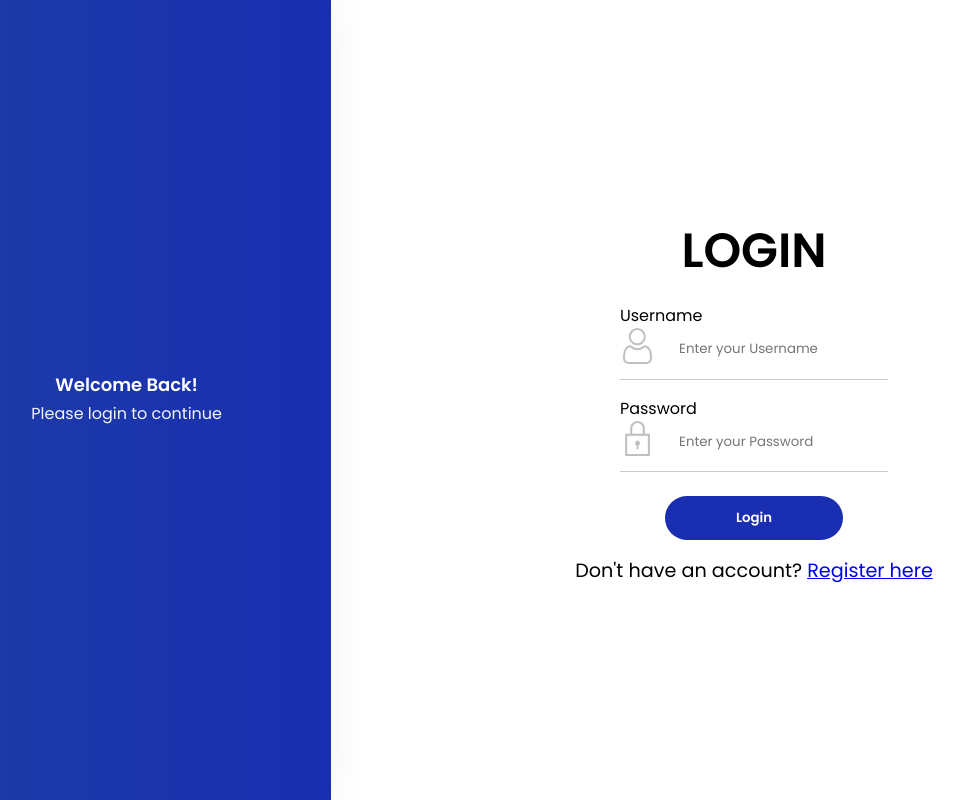
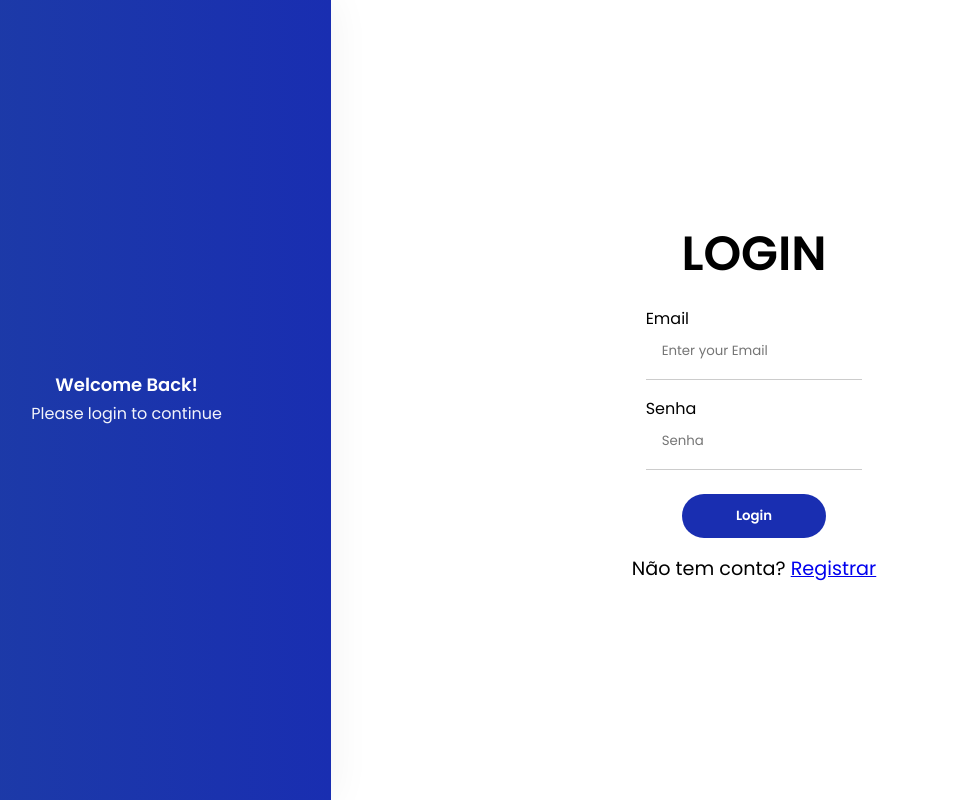
Before and after one commit to Artelie-PI/Artelie-FrontEnd, a Vue app: page /login in a window 1280 px wide. Shown: the whole page, without its empty margins (78-1041 px from the left). Built offline with nearby package versions, Linux system fonts and the light colour scheme.

Commit message:
Feat: Atualizar autenticação para usar email e adicionar verificação de email

```diff
--- a/src/api/auth.js
+++ b/src/api/auth.js
@@ -1,8 +1,8 @@
 import apiClient from '@/axios'
 
 // Login
-export async function login(username, password) {
-  const { data } = await apiClient.post('/token/', { username, password })
+export async function login(email, password) {
+  const { data } = await apiClient.post('/token/', { email, password })
   localStorage.setItem('access_token', data.access)
   localStorage.setItem('refresh_token', data.refresh)
   return data
--- a/src/axios/index.js
+++ b/src/axios/index.js
@@ -1,14 +1,12 @@
-// src/axios/index.js
 import axios from 'axios'
 
 const apiClient = axios.create({
-  baseURL: 'https://artelie-backend.onrender.com/api',
+  baseURL: 'https://artelie-backend.onrender.com/',
   headers: {
     'Content-Type': 'application/json',
   },
 })
 
-// Envia token automaticamente se existir
 apiClient.interceptors.request.use((config) => {
   const token = localStorage.getItem('access_token')
   if (token) {
@@ -17,4 +15,28 @@ apiClient.interceptors.request.use((config) => {
   return config
 })
 
+apiClient.interceptors.response.use(
+  response => response,
+  async error => {
+    const originalRequest = error.config
+    if (error.response && error.response.status === 401 && !originalRequest._retry) {
+      const refresh = localStorage.getItem('refresh_token')
+      if (refresh) {
+        try {
+          const { data } = await apiClient.post('/token/refresh/', { refresh })
+          localStorage.setItem('access_token', data.access)
+          originalRequest.headers.Authorization = `Bearer ${data.access}`
+          originalRequest._retry = true
+          return apiClient(originalRequest)
+        } catch (refreshError) {
+          localStorage.removeItem('access_token')
+          localStorage.removeItem('refresh_token')
+          window.location = '/login'
+        }
+      }
+    }
+    return Promise.reject(error)
+  }
+)
+
 export default apiClient
--- a/src/components/AuthForm.vue
+++ b/src/components/AuthForm.vue
@@ -1,81 +1,114 @@
+<template>
+  <form class="form-inner" @submit.prevent="props.mode === 'login' ? onLogin() : onRegister()">
+    <!-- Login -->
+    <div v-if="props.mode === 'login'" class="form-block">  <!-- ✅ v-if ao invés de v-show -->
+      <div class="input-group">
+        <label for="loginEmail">Email</label>
+        <div class="inputWrapper">
+          <input
+            id="loginEmail"
+            v-model="props.form.loginEmail"
+            type="email"
+            placeholder="Enter your Email"
+            required
+          />
+        </div>
+      </div>
+      <div class="input-group">
+        <label for="loginPassword">Senha</label>
+        <div class="inputWrapper">
+          <input
+            id="loginPassword"
+            v-model="props.form.loginPassword"
+            type="password"
+            placeholder="Senha"
+            required
+          />
+        </div>
+      </div>
+      <button type="submit">Login</button>
+      <p class="register">Não tem conta? <a href="#" @click.prevent="onRequestRegister">Registrar</a></p>
+    </div>
+
+    <!-- Register -->
+    <div v-if="props.mode === 'register'" class="form-block">  <!-- ✅ v-if ao invés de v-show -->
+      <div class="input-group">
+        <label for="username">Username</label>
+        <div class="inputWrapper">
+          <input
+            id="username"
+            v-model="props.form.username"
+            placeholder="Seu Username"
+            required
+          />
+        </div>
+      </div>
+      <div class="input-group">
+        <label for="email">Email</label>
+        <div class="inputWrapper">
+          <input
+            id="email"
+            v-model="props.form.email"
+            type="email"
+            placeholder="Seu Email"
+            required
+          />
+        </div>
+      </div>
+      <div class="input-group">
+        <label for="full_name">Nome Completo</label>
+        <div class="inputWrapper">
+          <input
+            id="full_name"
+            v-model="props.form.full_name"
+            placeholder="Nome Completo"
+            required
+          />
+        </div>
+      </div>
+      <div class="input-group">
+        <label for="password">Senha (min. 8 caracteres)</label>
+        <div class="inputWrapper">
+          <input
+            id="password"
+            v-model="props.form.password"
+            type="password"
+            placeholder="Senha"
+            required
+            minlength="8"
+          />
+        </div>
+      </div>
+      <div class="input-group">
+        <label for="confirmPassword">Confirmar Senha</label>
+        <div class="inputWrapper">
+          <input
+            id="confirmPassword"
+            v-model="props.form.confirmPassword"
+            type="password"
+            placeholder="Confirme a Senha"
+            required
+            minlength="8"
+          />
+        </div>
+      </div>
+      <button type="submit">Registrar</button>
+      <p class="register">Já tem conta? <a href="#" @click.prevent="onRequestLogin">Login</a></p>
+    </div>
+  </form>
+</template>
+
 <script setup>
 const props = defineProps({
   form: { type: Object, required: true },
   mode: { type: String, required: true }
 })
 const emit = defineEmits(['request-register', 'request-login', 'do-login', 'do-register'])
-
 function onRequestRegister() { emit('request-register') }
 function onRequestLogin() { emit('request-login') }
 function onLogin() { emit('do-login') }
 function onRegister() { emit('do-register') }
 </script>
-
-<template>
-  <form class="form-inner" @submit.prevent="props.mode === 'login' ? onLogin() : onRegister()">
-    <!-- Login -->
-    <div v-show="props.mode === 'login'" class="form-block">
-      <div class="input-group">
-        <label for="loginUsername">Username</label>
-        <div class="inputWrapper">
-          <span><img class="userIcon" src="@/assets/images/userIcon.png" alt="user" /></span>
-          <input id="loginUsername" v-model="props.form.loginUsername" placeholder="Enter your Username" />
-        </div>
-      </div>
-
-      <div class="input-group">
-        <label for="loginPassword">Password</label>
-        <div class="inputWrapper">
-          <span><img class="userIcon" src="@/assets/images/passwordIcon.png" alt="lock" /></span>
-          <input id="loginPassword" v-model="props.form.loginPassword" type="password" placeholder="Enter your Password" />
-        </div>
-      </div>
-      <button type="submit">Login</button>
-      <p class="register">Don't have an account? <a href="#" @click.prevent="onRequestRegister">Register here</a></p>
-    </div>
-
-    <!-- Register -->
-    <div v-show="props.mode === 'register'" class="form-block">
-      <div class="input-group">
-        <label for="username">Username</label>
-        <div class="inputWrapper">
-          <input id="username" v-model="props.form.username" placeholder="Your Username" />
-        </div>
-      </div>
-
-      <div class="input-group">
-        <label for="email">Email</label>
-        <div class="inputWrapper">
-          <input id="email" v-model="props.form.email" placeholder="Your Email" />
-        </div>
-      </div>
-
-      <div class="input-group">
-        <label for="full_name">Full Name</label>
-        <div class="inputWrapper">
-          <input id="full_name" v-model="props.form.full_name" placeholder="Your Full Name" />
-        </div>
-      </div>
-
-      <div class="input-group">
-        <label for="password">Password (min. 6 caracteres)</label>
-        <div class="inputWrapper">
-          <input id="password" v-model="props.form.password" type="password" placeholder="Your Password" />
-        </div>
-      </div>
-
-      <div class="input-group">
-        <label for="confirmPassword">Confirm Password</label>
-        <div class="inputWrapper">
-          <input id="confirmPassword" v-model="props.form.confirmPassword" type="password" placeholder="Repeat Password" />
-        </div>
-      </div>
-
-      <button type="submit">Register</button>
-      <p class="register">Already have an account? <a href="#" @click.prevent="onRequestLogin">Login here</a></p>
-    </div>
-  </form>
-</template>
 
 <style scoped>
 .form-block { width:100%; display:flex; flex-direction:column; align-items:center; transition: opacity .4s ease; }
--- a/src/main.js
+++ b/src/main.js
@@ -1,14 +1,10 @@
 import './assets/main.css'
-
 import { createApp } from 'vue'
 import { createPinia } from 'pinia'
-
 import App from './App.vue'
 import router from './router'
 
 const app = createApp(App)
-
 app.use(createPinia())
 app.use(router)
-
 app.mount('#app')
--- a/src/router/index.js
+++ b/src/router/index.js
@@ -6,8 +6,9 @@ import ProductLayout from '@/layouts/ProductLayout.vue'
 import ProductView from '@/views/ProductView.vue'
 import RelatedProduct from '@/components/RelatedProduct.vue'
 import CartView from '@/views/CartView.vue'
-import CategoryView from '@/views/CategoryView.vue' // import direto; você pode lazy-load se preferir
+import CategoryView from '@/views/CategoryView.vue'
 import ContactView from '@/views/ContactView.vue'
+import VerifyEmailView from '@/views/VerifyEmailView.vue' // NOVO
 
 const router = createRouter({
   history: createWebHistory(import.meta.env.BASE_URL),
@@ -17,10 +18,10 @@ const router = createRouter({
       name: 'default',
       component: DefaultLayout,
       children: [
-       { path: '', name: 'home', component: HomeView },
-       { path: 'category/:slug', name: 'category', component: CategoryView },
-       { path: 'contact', name: 'contact', component: ContactView },
-       { path: '/shop', name: 'cart', component: CartView }
+        { path: '', name: 'home', component: HomeView },
+        { path: 'category/:slug', name: 'category', component: CategoryView },
+        { path: 'contact', name: 'contact', component: ContactView },
+        { path: '/shop', name: 'cart', component: CartView }
       ],
     },
     {
@@ -30,7 +31,6 @@ const router = createRouter({
       children: [
         { path: '/produto', name: 'product', component: ProductView },
         { path: 'relacionados', name: 'related-products', component: RelatedProduct },
-
       ],
     },
     {
@@ -38,7 +38,11 @@ const router = createRouter({
       name: 'login',
       component: LoginView,
     },
-
+    {
+      path: '/verify-email/:token',
+      name: 'verify-email',
+      component: VerifyEmailView,
+    }
   ],
 })
 
--- a/src/stores/user.js
+++ b/src/stores/user.js
@@ -1,6 +1,6 @@
-// src/stores/user.js
 import { defineStore } from 'pinia'
 import { login as apiLogin, logout as apiLogout } from '@/api/auth'
+import apiClient from '@/axios'
 
 export const useUserStore = defineStore('user', {
   state: () => ({
@@ -8,23 +8,25 @@ export const useUserStore = defineStore('user', {
     accessToken: localStorage.getItem('access_token') || null,
     refreshToken: localStorage.getItem('refresh_token') || null,
   }),
-
   getters: {
     isAuthenticated: (state) => !!state.accessToken,
     displayName: (state) => state.user?.username || 'Usuário',
   },
-
   actions: {
-    async login(username, password) {
-      const data = await apiLogin(username, password)
+    async login(email, password) {
+      const data = await apiLogin(email, password)
       this.accessToken = data.access
       this.refreshToken = data.refresh
       localStorage.setItem('access_token', data.access)
       localStorage.setItem('refresh_token', data.refresh)
-
-      this.user = { username } // simulação, depois pode buscar no backend
+      // Busca infos do usuário autenticado
+      try {
+        const { data: userData } = await apiClient.get('/users/me')
+        this.user = userData
+      } catch {
+        this.user = { email }
+      }
     },
-
     logout() {
       this.user = null
       this.accessToken = null
--- a/src/views/CartView.vue
+++ b/src/views/CartView.vue
@@ -1,6 +1,6 @@
 <script setup>
 import { ref, computed } from "vue";
-import { useRouter } from "vue-router";
+import { RouterLink, useRouter } from "vue-router";
 import { useCartStore } from "@/stores/cart";
 
 const router = useRouter();
@@ -133,7 +133,7 @@ const totalWithDiscountAndShipping = computed(() => {
       <button class="btn voltar" @click="voltarLoja">VOLTAR À LOJA</button>
 
       <p class="login-text">
-        Tem uma conta? <span class="login-link">LOGIN</span> para finalizar suas compras
+        Tem uma conta? <span class="login-link"><RouterLink to="/login">LOGIN</RouterLink></span> para finalizar suas compras
       </p>
     </section>
 
--- /dev/null
+++ b/src/views/VerifyEmailView.vue
@@ -0,0 +1,41 @@
+<script setup>
+import { ref, onMounted } from "vue";
+import { useRoute, useRouter } from "vue-router";
+import apiClient from "@/axios";
+
+const route = useRoute();
+const router = useRouter();
+const message = ref("Verificando token...");
+const error = ref("");
+
+onMounted(async () => {
+  const { token } = route.params;
+  try {
+    const { data } = await apiClient.get(`/verify-email/${token}/`);
+    message.value = data.message || "Email verificado com sucesso! Agora realize o login.";
+    setTimeout(() => { router.push('/login') }, 2500)
+  } catch (err) {
+    error.value = err?.response?.data?.error || "Token inválido ou expirado.";
+    message.value = "";
+  }
+});
+</script>
+
+<template>
+  <div class="verify-container">
+    <p v-if="message" class="success">{{ message }}</p>
+    <p v-if="error" class="error">{{ error }}</p>
+  </div>
+</template>
+
+<style scoped>
+.verify-container {
+  min-height: 50vh;
+  display: flex;
+  justify-content: center;
+  align-items: center;
+  flex-direction: column;
+}
+.success { color: green; font-size: 1.5rem; }
+.error { color: red; font-size: 1.2rem; }
+</style>
```
Also changed, not shown: src/views/LoginView.vue (+18 -38 lines).
